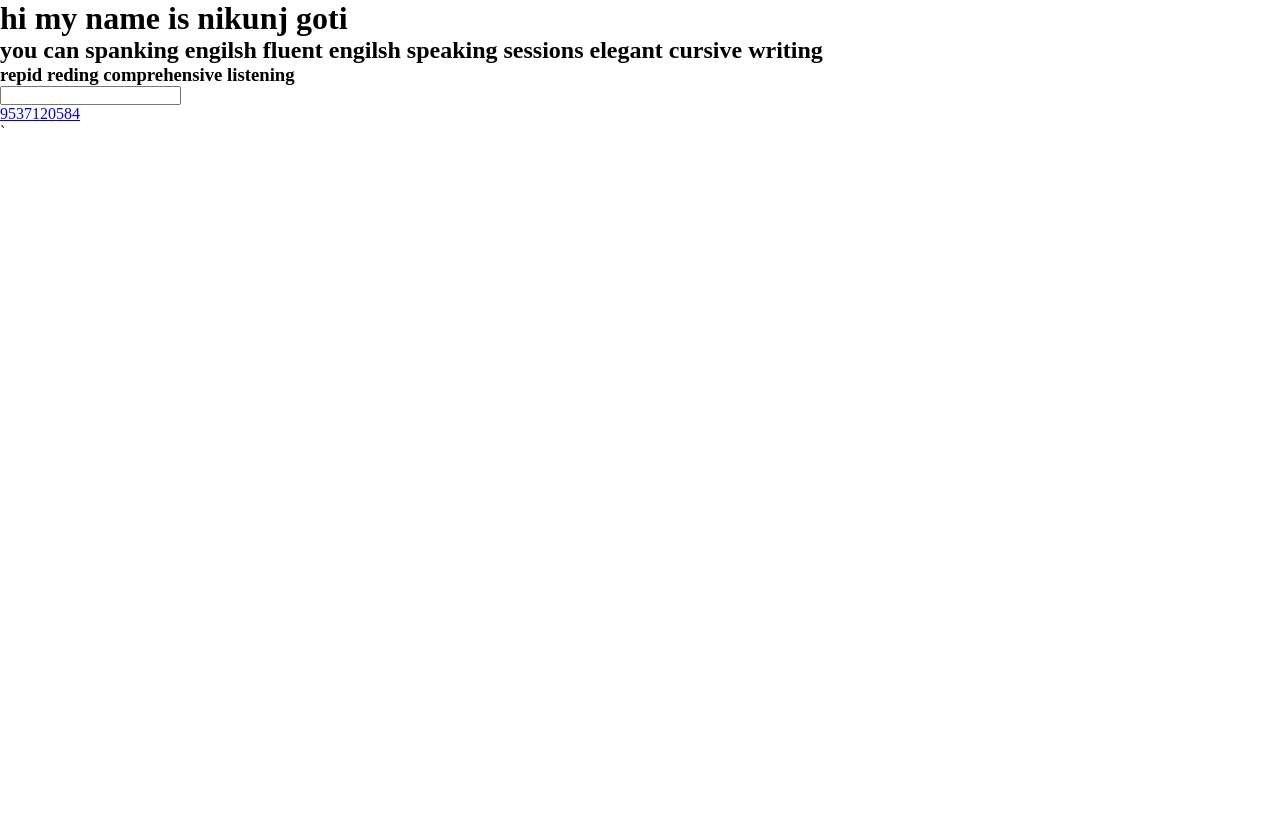
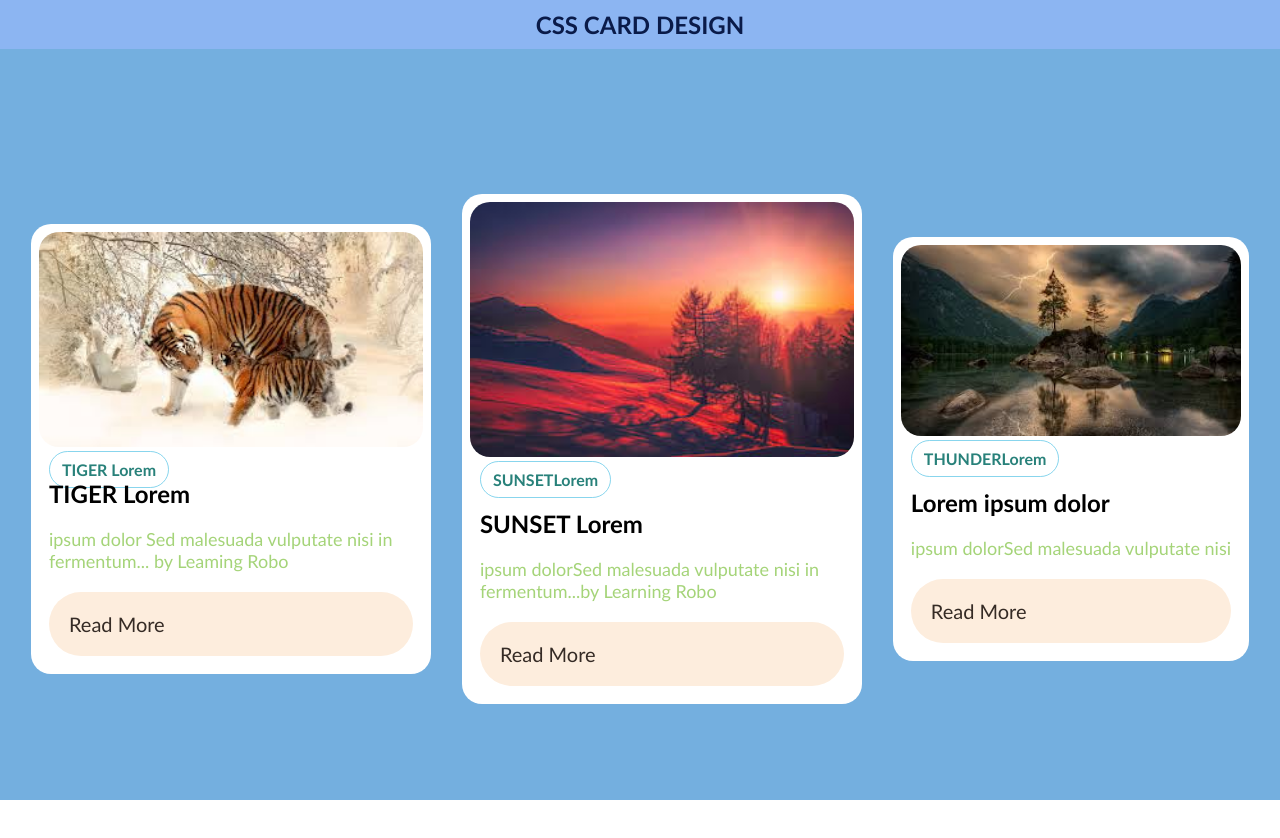
Before and after one commit to volinlad09-droid/volin.k.html, a plain HTML site: page index.html in a window 1280 px wide. Before the commit the page ends 800 px from the top, so only its background shows below. Drawn offline with Linux system fonts and the light colour scheme; a web font is replaced by a local one.

Commit message:
Add files via upload

```diff
--- a/index.html
+++ b/index.html
@@ -6,37 +6,76 @@
   <meta name="viewport" content="width=device-width, initial-scale=1.0">
   <title>Document</title>
   <link rel="preconnect" href="https://fonts.googleapis.com">
-<link rel="preconnect" href="https://fonts.gstatic.com" crossorigin>
-<link href="https://fonts.googleapis.com/css2?family=Yuyu+Short&display=swap" rel="stylesheet">
+  <link rel="preconnect" href="https://fonts.gstatic.com" crossorigin>
+  <link href="https://fonts.googleapis.com/css2?family=Yuyu+Short&display=swap" rel="stylesheet">
   <link rel="stylesheet" href="./style.css">
 </head>
 
 <body>
- <!-- Css Box Model -->
+  <!-- Css Card Design -->
 
-  <!-- <div class="box-1">Lorem ipsum dolor sit amet consectetur, adipisicing elit. Ullam excepturi esse quasi, laboriosam provident nostrum quam omnis ex neque obcaecati blanditiis eos aliquam recusandae voluptatibus suscipit dolores iure. Itaque, fugiat!</div>
-  <div class="box-2">Lorem ipsum dolor sit amet consectetur, adipisicing elit. Aut adipisci corrupti optio voluptates eius minima vel incidunt velit, voluptate sunt quas eum expedita labore dolorem, ad repellendus. Similique, quidem nemo.</div> -->
+  <!-- Semantic Way -->
+
+  <main>
+    <section class="heading_sec">
+      <h1>CSS CARD DESIGN</h1>
+    </section>
+    <section class="main_card_sec">
+      <div class="card">
+        <div class="card_img">
+          <img src="./download (1).jpg" alt="">
+        </div>
+        <div class="card_text">
+          <span class="main_btn">
+            <span>TIGER Lorem</span>
+          </span>
+          <div>
+            <h2>TIGER Lorem</h2>
+            <p> ipsum dolor Sed malesuada vulputate nisi in fermentum... by Leaming Robo</p>
+          </div>
+          <div>
+            <a href="">Read More</a>
+          </div>
+        </div>
+      </div>
+       <div class="card">
+        <div class="card_img">
+          <img src="./download.jpg" alt="">
+        </div>
+        <div class="card_text">
+          <span class="main_btn">
+            <span>SUNSETLorem </span>
+          </span>
+          <div>
+            <h1>SUNSET Lorem</h1>
+            <p>ipsum dolorSed malesuada vulputate nisi in fermentum...by Learning Robo</p>
+          </div>
+          <div>
+            <a href="">Read More</a>
+          </div>
+        </div>
+      </div>
+       <div class="card">
+        <div class="card_img">
+          <img src="./download (2).jpg" alt="">
+        </div>
+        <div class="card_text">
+          <span class="main_btn">
+            <span>THUNDERLorem</span>
+          </span>
+          <div>
+            <h1>Lorem ipsum dolor</h1>
+            <p> ipsum dolorSed malesuada vulputate nisi</p>
+          </div>
+          <div>
+            <a href="">Read More </a>
+          </div>
+        </div>
+      </div>
+    </section>
+  </main>
 
 
-<!-- Css Display Properties -->
-
-<!-- <h1 style="display: inline;">hi my name  is  nikunj goti</h1>
-<h1 style="display: inline;">repid reding comprehensive listening</h3> -->
-
-<div style="inline: size 30px;">
-  <h1>hi my name  is  nikunj goti</h1>
-  <h2> you can spanking engilsh
-    fluent engilsh speaking sessions
-    elegant cursive writing
-  </h2>
-  <h3> repid reding comprehensive listening </h3>
-  <input type="png ">
-</div>
-
-<a href="tel:9537120584" class="hover:text-amber-400 transition-colors">9537120584</a>
-<a style="display: block;" href="#"></a>
-
-`
 </body>
 
 </html>
--- a/style.css
+++ b/style.css
@@ -1,38 +1,79 @@
-* , *::after , *::before{
+*,
+*::after,
+*::before {
   box-sizing: border-box;
   margin: 0;
   padding: 0;
+  font-family: 'Trebuchet MS', 'Lucida Sans Unicode', 'Lucida Grande', 'Lucida Sans', Arial, sans-serif;
 }
 
-/* Box-Sizing */
-.box-1{
-  height: 200px;
-  width: 300px;
-  border:10px solid black;
-  padding: 50px;
-  margin: 10px;
+/* CSS Card Design */
+
+main {
+  background-color: rgba(83, 156, 216, 0.808);
+  height: 100vh;
 }
 
-.box-2{
-  height: 200px;
-  width: 300px;
-  border:10px solid black;
-  padding: 50px;
-  margin: 10px;
+.heading_sec h1 {
+  text-align: center;
+  background-color: rgba(142, 183, 245, 0.918);
+  color: rgb(10, 27, 73);
+  padding: 10px;
 }
 
-/* Css Disply Properties */
+.main_card_sec {
+  height: 100%;
+  display: flex;
+  flex-wrap: wrap;
+  justify-content: space-evenly;
+  align-items: center;
+}
 
-/*
+.card {
+  max-width: 400px;
+  background-color: rgb(255, 255, 255);
+  padding: 8px;
+  border-radius: 20px;
+}
 
-inline
-block
-inline-block
-flex
-inline-flex
-grid
-inline-grid
-table
-None
+.card_img img {
+  width: 100%;
+  border-radius: 20px;
+}
 
-*/
+.card_text {
+  padding: 10px;
+}
+
+.card_text .main_btn span:nth-child(1),
+.card_text .main_btn span:nth-child(2) {
+  border: 1px solid rgba(67, 189, 226, 0.63);
+  padding: 8px 12px;
+  border-radius: 20px;
+  font-weight: bolder;
+  color: rgb(40, 129, 122);
+}
+
+.card_text div:nth-child(2) h1{
+  margin-block: 20px;
+}
+
+.card_text div:nth-child(2) p{
+  font-size: 18px;
+  margin-block: 20px;
+  color: rgb(165, 212, 121);
+}
+
+
+.card_text div:nth-child(3) a{
+  font-size: 20px;
+  margin-block: 20px;
+  color: #352b25;
+  text-decoration: none;
+  display: block;
+  background-color: rgb(253, 237, 221);
+  margin: auto;
+  padding: 20px 20px;
+  margin-bottom: auto;
+  border-radius: 50px;
+}
```
Also changed, not shown: download (1).jpg (added), download (2).jpg (added), download.jpg (added).
